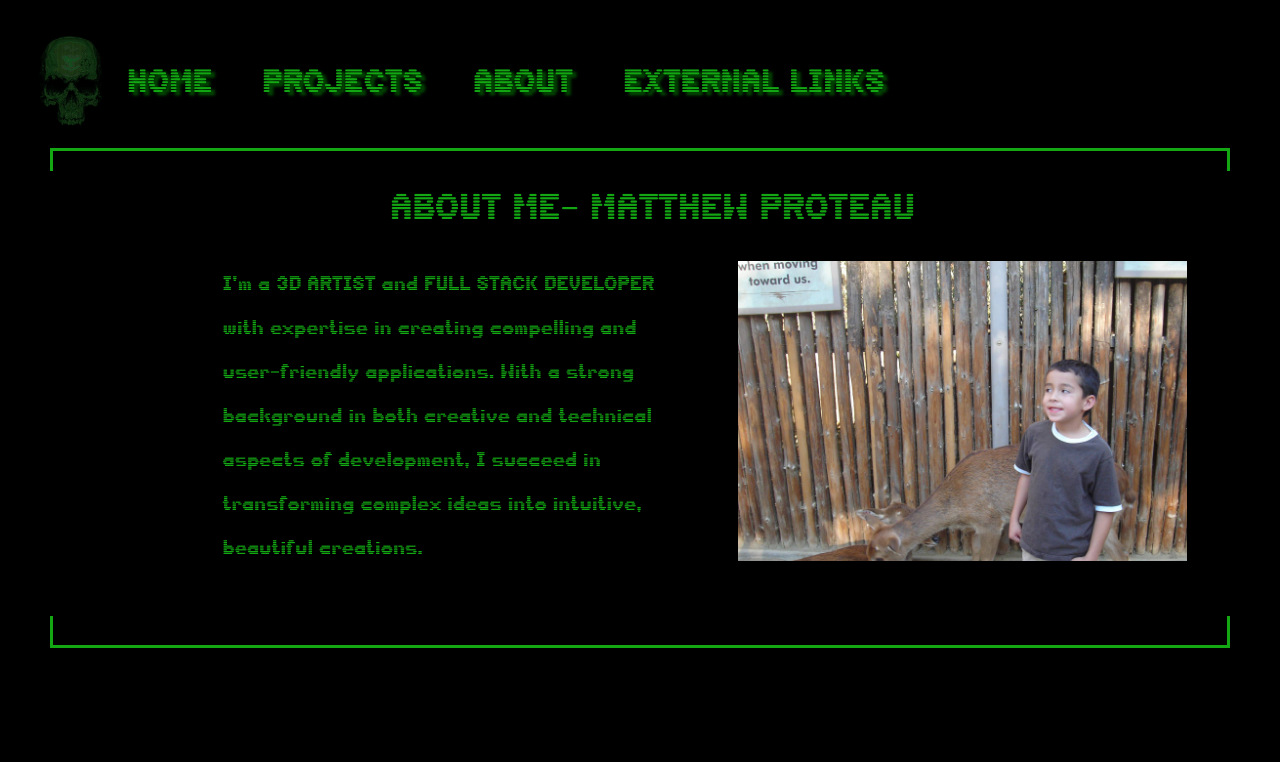
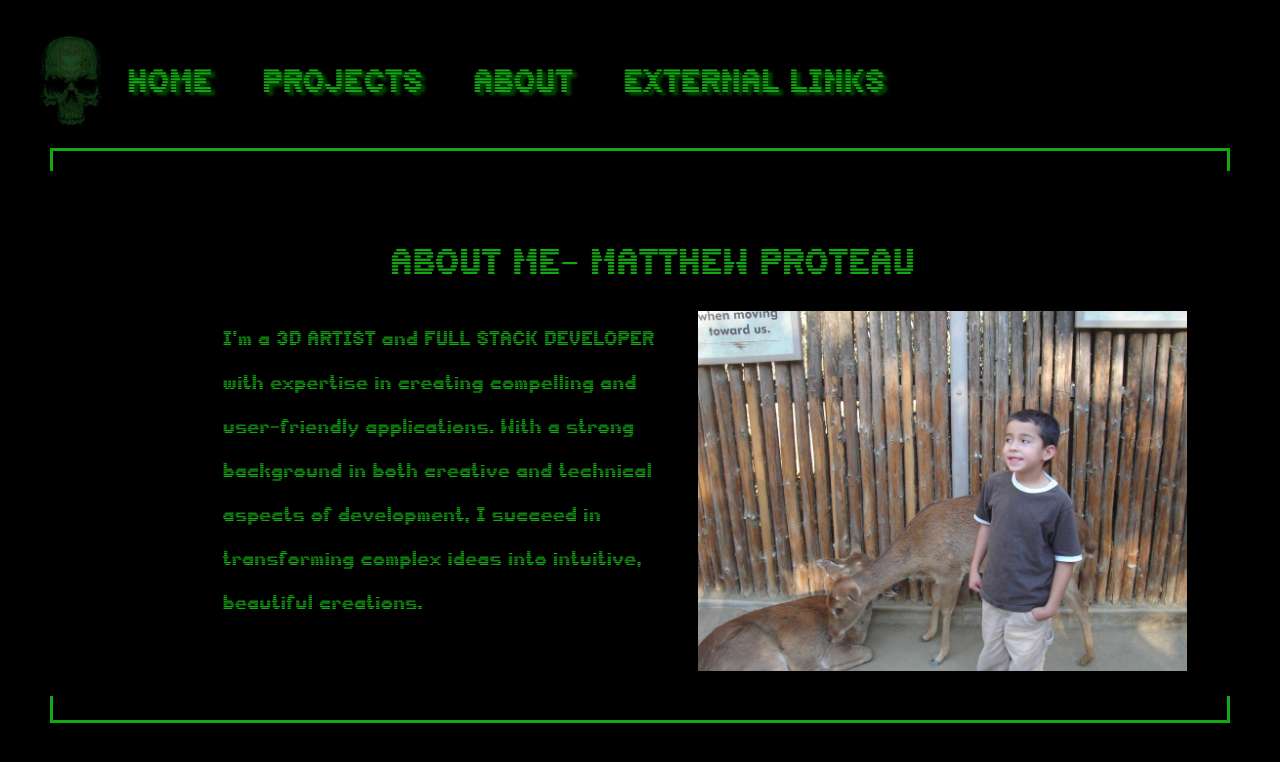
Before and after one commit to Mattprotz/Terminal, a React (Create React App) app: page /about in a window 1280 px wide. Shown: the top 762 px of the page. Built offline with nearby package versions, Linux system fonts and the light colour scheme; a web font is replaced by a local one.

Commit message:
styling fixes

```diff
--- a/src/App.css
+++ b/src/App.css
@@ -63,14 +63,14 @@ body{
 .view-container{
   margin: 3px 50px auto;
   padding: 10px;
-  height: 500px;
+  height: 575px;
   border: solid 3px rgb(19, 167, 19);
 }
 
 .view-body{
   margin: 10px -20px;
   padding-left: 75px;
-  height: 445px;
+  height: 525px;
   background-color: black;
 }
 
@@ -228,6 +228,7 @@ body{
   align-items: center;
   overflow-y: auto;
   margin-right: 50px;
+  height: 500px;
 }
 
 .about-title{
@@ -255,8 +256,8 @@ body{
   margin: 0;
 }
 
-.about-pic{
-  max-width: 500px;
+.about-image{
+  margin: 15px;
 }
 
 
--- a/src/pages/About.js
+++ b/src/pages/About.js
@@ -12,24 +12,23 @@ export default function About() {
             aspects of development, I succeed in transforming complex ideas into intuitive, beautiful creations.
           </p>
         </div>
-        <div className="about-box">
+        <div className="about-image">
           <img style={{maxWidth: '500px'}} src={`${process.env.PUBLIC_URL}/yung.jpg`}/>
         </div>
-        <div className="about-box">
-        <img style={{maxWidth: '475px'}} src={`${process.env.PUBLIC_URL}/dog.jpg`}/>
+        <div className="about-image">
+        <img style={{maxWidth: '450px'}} src={`${process.env.PUBLIC_URL}/dog.jpg`}/>
         </div>
         <div className="about-box">
           <p>
-            Besides my passion for technology and design, I love listening to my favorite music such as RnB and Jazz. My favorite artists these days are Mereba and Alice Coltrane. I also like to play video games like Fallout and Skyrim, but right now all I play is Star Wars Battlefront II. On the weekend I take my dog, Apple, to the dog park so she can see all her boyfriends. She is a 130 pound harlequinn Great Dane.
+            Besides my passion for technology and design, I love listening to my favorite music such as RnB and Jazz. My favorite artists these days are Mereba and Outkast. Fun fact, last year I was in the top 0.5% listeners to Outkast on Spotfiy. I also like to play video games like Fallout and Skyrim, but right now all I play is Star Wars Battlefront II. On the weekends I take my dog, Apple, to the dog park so she can see all her friends. She is a 130 pound harlequin Great Dane. As you can see, we are attached at the hip.
           </p>
         </div>
-        <br/>
+        {/* <br/> */}
         <div className="about-box">
           <p>
             I recently completed a Bachelor of Arts, majoring in Art and Technology at the University of Oregon.
             My time in the College of Design has provided me with a solid foundation in both artistic principles and specialized technical skills.
           </p>
-
         </div>
         <div className="about-box">
         <p>
```
